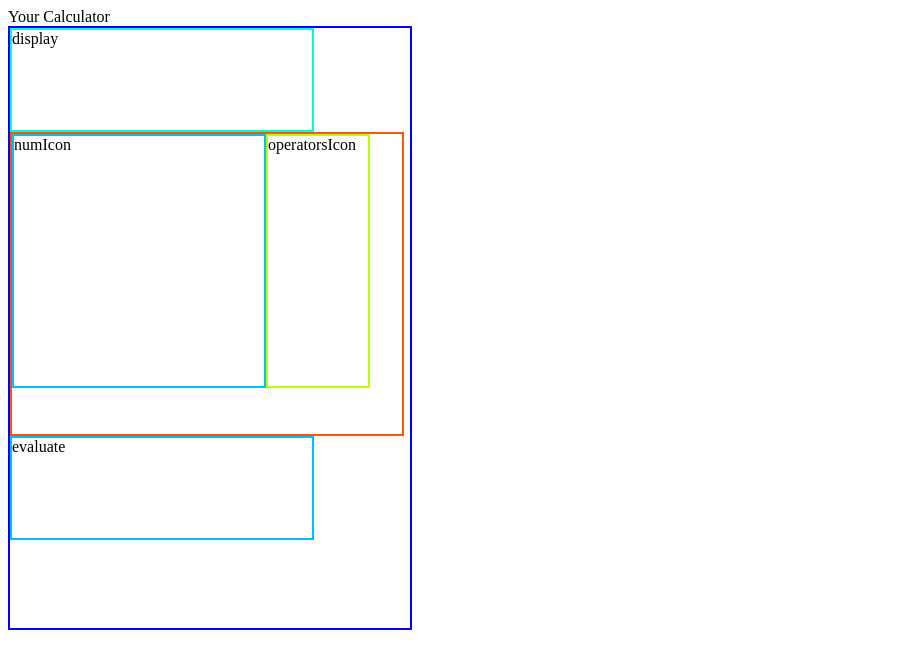
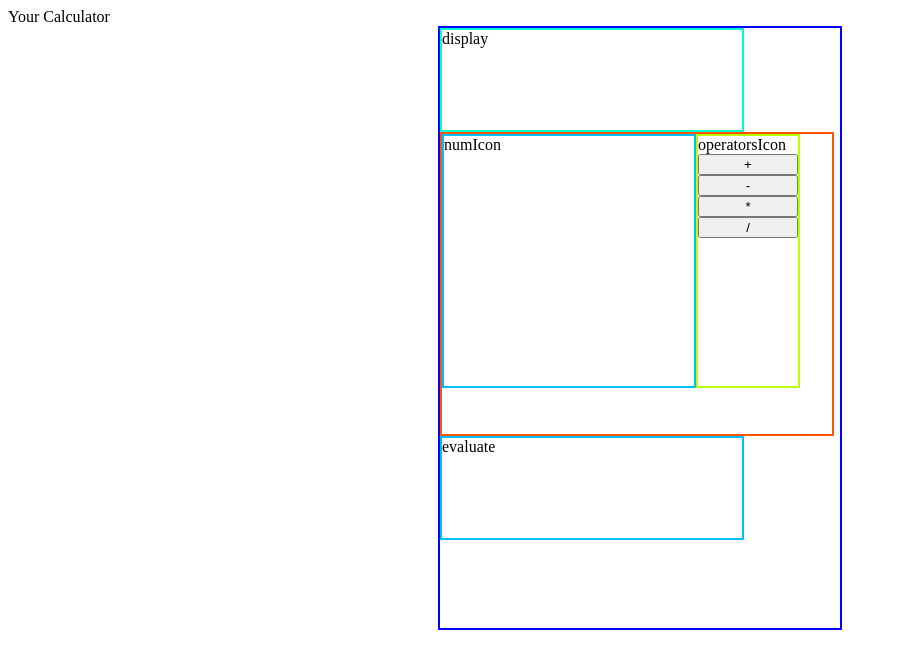
Before and after one commit to bPyleII/calculator, a plain HTML site: page index.html in a window 1280 px wide. Shown: the whole page, without its empty margins (0-897 px from the left). Drawn offline with Linux system fonts and the light colour scheme.

Commit message:
Add buttons that represent the four operations that the calculator will evaluate

```diff
--- a/index.html
+++ b/index.html
@@ -19,6 +19,10 @@
             </div>
             <div id="operatorsIcon">
             operatorsIcon
+                <button id="add">+</button>
+                <button id="subtract">-</button>
+                <button id="multiply">*</button>
+                <button id="divide">/</button>
             </div>
         </div>
         <div id="evaluate">
--- a/script.js
+++ b/script.js
@@ -20,10 +20,9 @@ function operate(num1, operation, num2){
     if (operation in operators){
         Number(num1);
         Number(num2);
-        console.log(num1, typeof num1);
-        console.log(num2, typeof num1);
         return operators[operation](num1, num2);
     }
 }
 
 console.log(operate(20,'+', 5));
+console.log(operate(8,'*', 7));
--- a/style.css
+++ b/style.css
@@ -3,6 +3,7 @@
     height: 600px;
     width: 400px;
     border: 2px solid blue ;
+    margin: auto;
 }
 
 #display{
@@ -26,7 +27,8 @@
 }
 
 #operatorsIcon{
-    /*display: flex;*/
+    display: flex;
+    flex-flow: column;
     height: 250px;
     width: 100px;
     border: 2px solid rgb(187, 255, 0) ;
```
